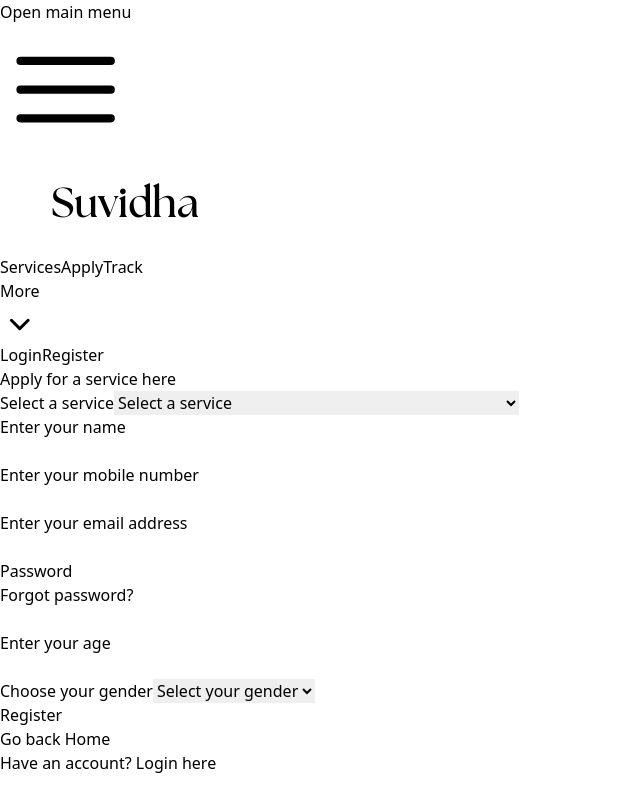
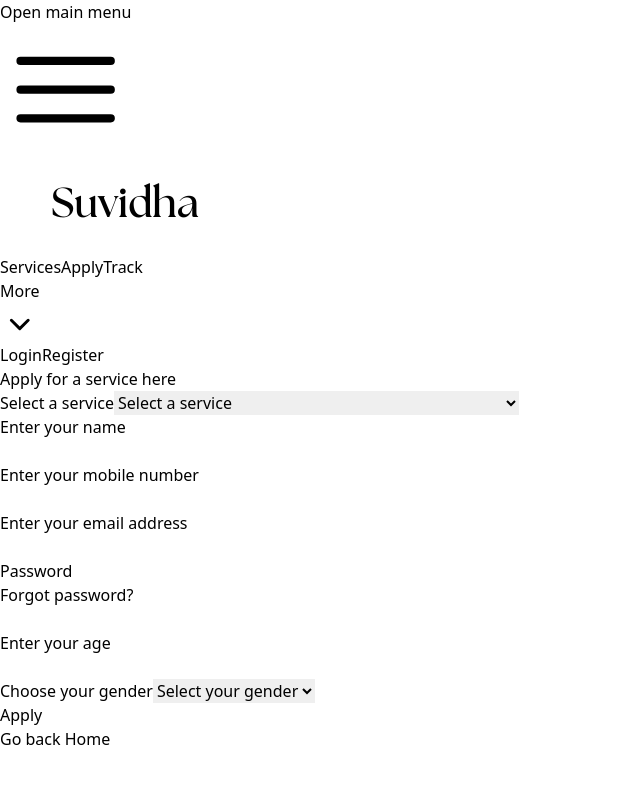
Before and after one commit to gowtham-2oo5/green-guru, a React (Vite) app in the folder client/: page /apply in a window 1280 px wide. Shown: the whole page, without its empty margins (0-640 px from the left). Built offline with nearby package versions, Linux system fonts and the light colour scheme.

Commit message:
Added buttons and functionality

```diff
--- a/client/src/Components/Home/Apply.jsx
+++ b/client/src/Components/Home/Apply.jsx
@@ -214,7 +214,7 @@ const Apply = () => {
                   type="submit"
                   className="flex w-full justify-center rounded-md bg-blue-500 px-3 py-1.5 text-sm font-semibold leading-6 text-white shadow-sm hover:bg-blue-400 focus-visible:outline focus-visible:outline-2 focus-visible:outline-offset-2 focus-visible:outline-indigo-600"
                 >
-                  Register
+                  Apply
                 </button>
               </div>
             </div>
@@ -228,15 +228,6 @@ const Apply = () => {
               Home
             </Link>
           </p>
-          <p className="text-start text-sm text-gray-500">
-            Have an account?{" "}
-            <Link
-              to="/login"
-              className="font-semibold leading-6 text-indigo-600 hover:text-indigo-500"
-            >
-              Login here
-            </Link>
-          </p>
         </div>
       </div>
     </>
--- a/client/src/Pages/Scheme.jsx
+++ b/client/src/Pages/Scheme.jsx
@@ -37,7 +37,18 @@ export default function Scheme() {
                     <h2 className="text-3xl font-semibold mb-4">
                       {item.title}
                     </h2>
-                    <button className="bg-blue-500 hover:bg-blue-700 text-white font-bold py-2 px-4 border border-blue-700 rounded" onClick={handleClick}>
+                    <h3 className="text-md font-semibold mb-4 text-gray-700">
+                      {item.category}
+                    </h3>
+                    <div className="text-lg mb-4">{item.description}</div>
+                    <div className="text-xl mb-4">
+                      <span className="font-semibold">Eligibility:</span>{" "}
+                      <span className="font-sans">{item.eligibility}</span>
+                    </div>{" "}
+                    <button
+                      className="bg-blue-500 hover:bg-blue-700 text-white font-bold py-2 px-4 border border-blue-700 rounded"
+                      onClick={handleClick}
+                    >
                       Apply
                     </button>
                   </div>
--- a/client/src/data/data.json
+++ b/client/src/data/data.json
@@ -1,8 +1,8 @@
 [
     {
         "title" : "Beti Bachao Beti Padao (BBBP)",
-        "description": "Launched in 2015, Beti Bachao, Beti Padhao (BBBP) is a government initiative in India that translates to \"Save the Girl Child, Educate the Girl Child.\"" ,
-        "eligibility" : "",
+        "description": "Beti Bachao, Beti Padhao (BBBP), launched in 2015 by the Indian government, translates to \"Save the Girl Child, Educate the Girl Child.\" It's a multi-pronged initiative tackling critical issues related to gender equality",
+        "eligibility" : "The family must have a girl child below the age of 10.",
         "image": "https://raw.githubusercontent.com/satyabarghav/suvidha-static/main/beti%20bachao%20beti%20padao.jpg" ,
         "id": "",
         "category": "Women Empowerment"
```
